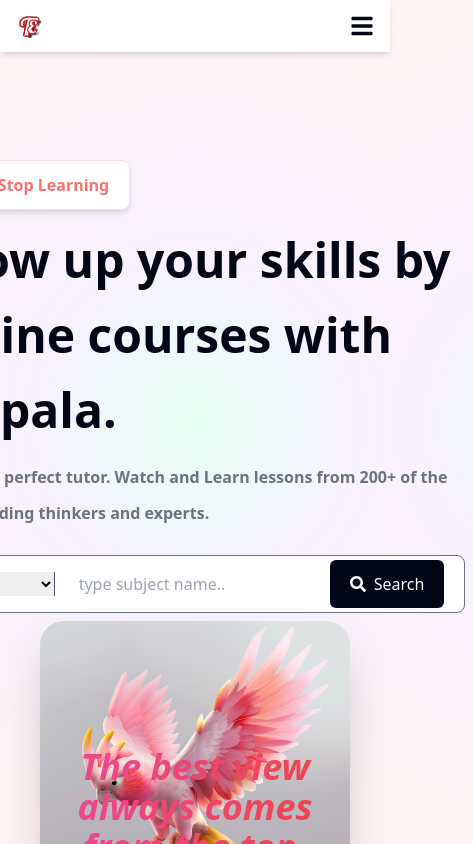
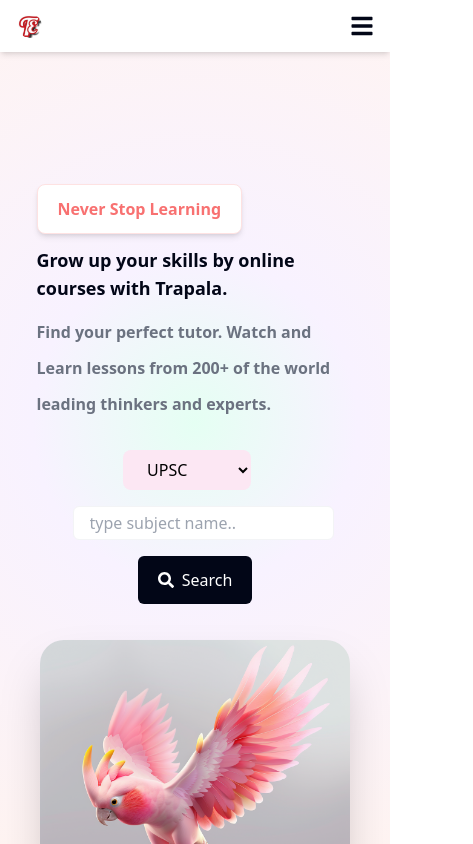
Before and after one commit to erDeep64930/trapala, a Next.js app: page /templates/HomePage in a window 390 px wide. Shown: the top 844 px of the page, 473 px wide, since content can reach past the window. Built offline with nearby package versions, Linux system fonts and the light colour scheme.

Commit message:
responsiveness has been corrected for navbar

```diff
--- a/app/shared/WrapperSection.jsx
+++ b/app/shared/WrapperSection.jsx
@@ -2,7 +2,7 @@ import React from 'react';
 
 const WrapperSection = ({children}) => {
   return (
-    <div className="flex flex-col items-center py-5 md:py-12 md:flex-row px-6 md:px-2">
+    <div className="flex mx-auto flex-col items-center py-5 md:py-12 md:flex-row px-6 md:px-2">
       {children}
     </div>
   );
--- a/app/templates/HomePage/BannerSection/BannerSection.jsx
+++ b/app/templates/HomePage/BannerSection/BannerSection.jsx
@@ -12,17 +12,17 @@ const BannerSection = () => {
     <Wrapper>
       <WrapperSection>
         {/* left */}
-        <div className="flex-1">
+        <div className="flex-1 p-6 space-y-4 ">
           <div className="flex-col p-2">
             <p
 
-              className="bg-white text-deepPink inline-block px-5 py-3 rounded-lg font-semibold text-red-400 hover:text-red-500 shadow-md border border-red-100"
+              className="bg-white items-center text-deepPink inline-block px-5 py-3 rounded-lg font-semibold text-red-400 hover:text-red-500 shadow-md border border-red-100"
             >
               Never Stop Learning
             </p>
             <h1
 
-              className="font-bold text-slate-950 text-5xl py-3 leading-[75px]"
+              className="font-bold text-slate-950 text-lg md:text-5xl py-3 md:leading-[75px]"
             >
               Grow up your skills by online courses with Trapala.{" "}
             </h1>
@@ -31,8 +31,8 @@ const BannerSection = () => {
               world leading thinkers and experts.{" "}
             </p>
             {/* this is for search course form */}
-            <div className="flex bg-white border border-gray-500 rounded-lg flex-row items-center space-x-2 mt-6 w-full px-5 py-1">
-              <select className="border-r border-gray-600 pr-4">
+            <div className="flex flex-col md:flex-row md:bg-white md:border md:border-gray-500 rounded-lg  items-center md:space-x-2 space-y-4 md:space-y-0 mt-6 w-full px-5 py-1">
+              <select className="md:border-r md:border-gray-600 pr-4 bg-pink-100 lg:bg-transparent md:bg-none px-5 md:px-0 py-2 md:py-0 rounded-lg mr-4 ">
                 <option>UPSC</option>
                 <option>SSC</option>
                 <option>RAILWAY</option>
@@ -41,7 +41,7 @@ const BannerSection = () => {
               <input
                 type="text"
                 placeholder="type subject name.."
-                className="pl-4 ml-4 px-3 py-1 flex-1"
+                className="pl-4 ml-4 px-3 py-1 flex-1 border border-gray-100 rounded-md"
               />
 
               <button className="flex items-center space-x-2 hover:bg-slate-800 bg-slate-950 text-white px-5 py-3 rounded-md flex-1 text-center">
@@ -53,7 +53,7 @@ const BannerSection = () => {
         </div>
 
         {/* right */}
-        <div className="flex-1 relative">
+        <div className="flex-1 relative ">
           <Image
 
             src="/bird.png"
@@ -64,7 +64,7 @@ const BannerSection = () => {
           />
           <h1
 
-            className="absolute bottom-16 italic text-4xl bg-gradient-to-r from-pink-500 to-red-500 bg-clip-text left-0 right-0 text-center font-bold text-transparent"
+            className="absolute bottom-4 md:bottom-16 text-lg italic md:text-4xl bg-gradient-to-r from-slate-500 to-slate-900 bg-clip-text left-0 right-0 text-center font-bold text-transparent"
           >
             The best view always comes from the top.
           </h1>
```
